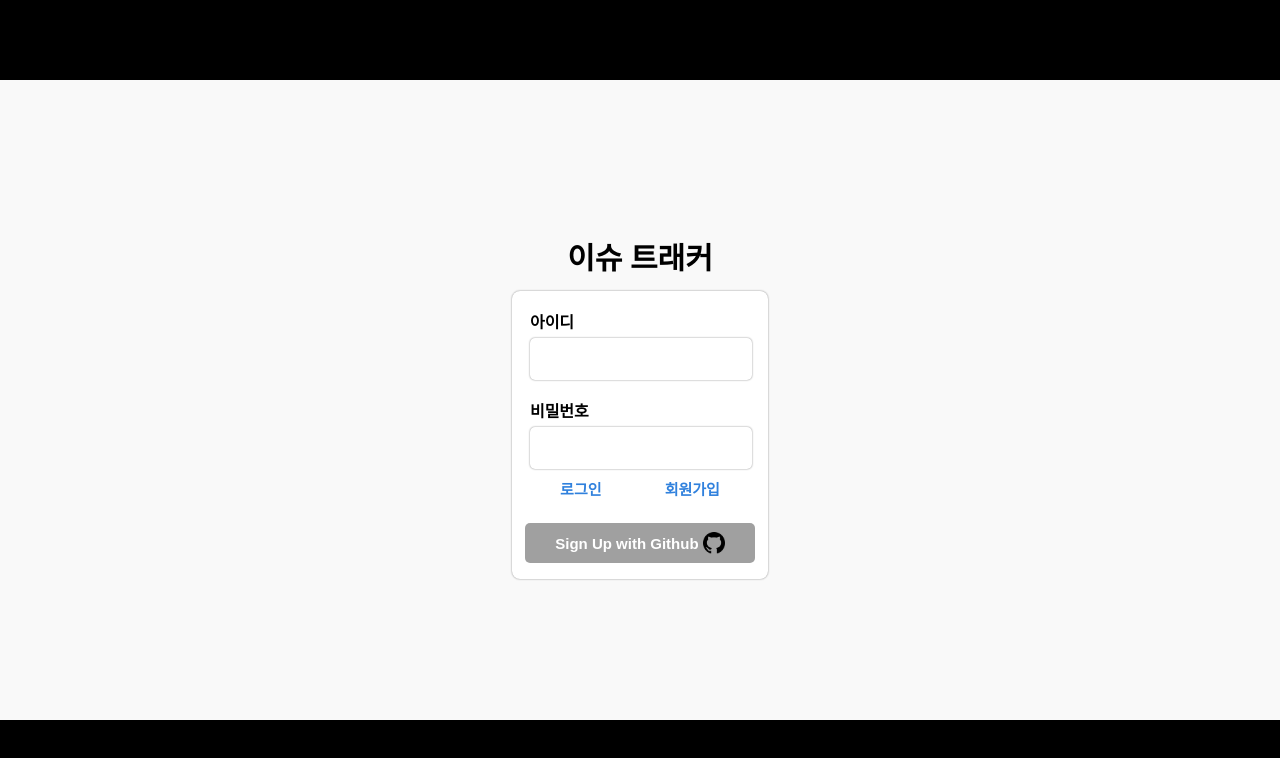
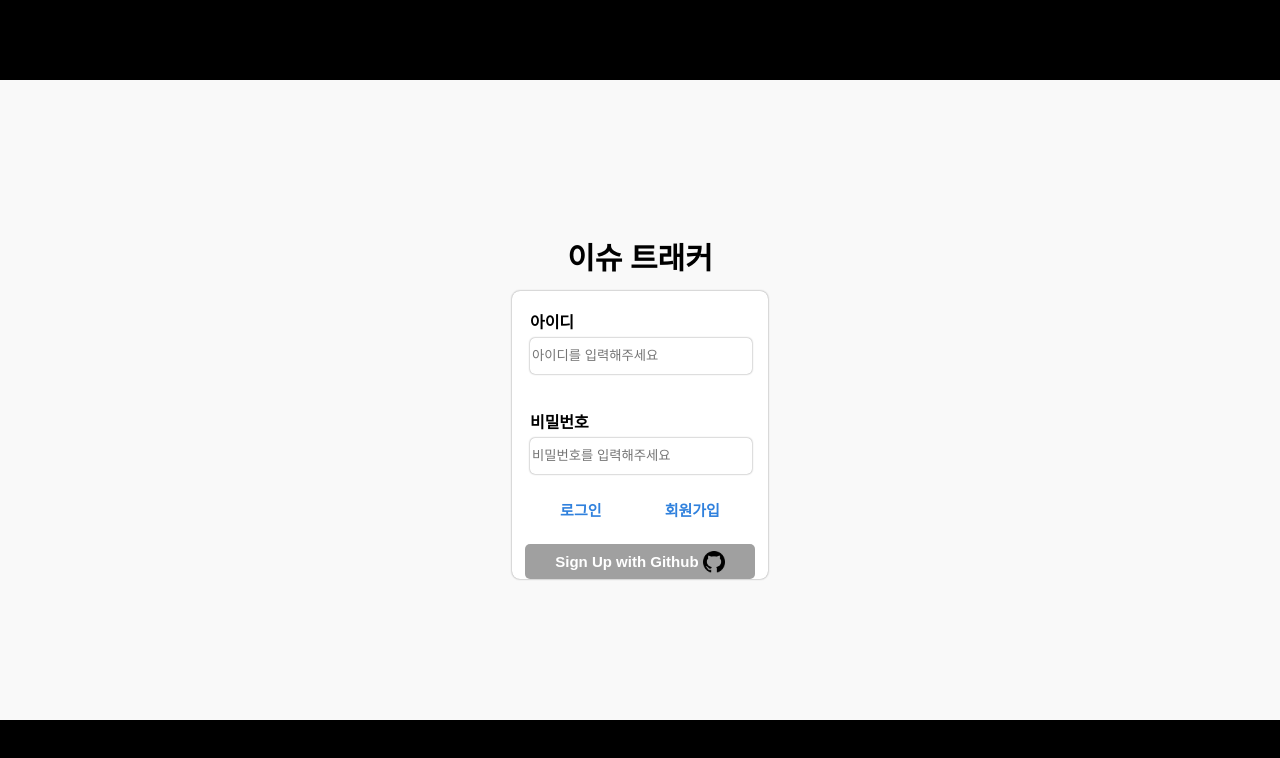
Before and after one commit to boostcamp-2020/IssueTracker-30, a React app in the folder client/: page / in a window 1280 px wide. Shown: the top 758 px of the page. Built offline with nearby package versions, Linux system fonts and the light colour scheme.

Commit message:
FEAT: ID, PW 글자수 verification 추가
- 단순하게 입력 글자수 판단해 input 아래에 alert 문구 표시

TODO:
- Styling
- 좀더 정교한 verification

```diff
--- a/client/src/login-form.jsx
+++ b/client/src/login-form.jsx
@@ -1,4 +1,4 @@
-import React from "react";
+import React, { useState, useEffect } from "react";
 import styled from "styled-components";
 
 const StyledLoginForm = styled.div`
@@ -9,13 +9,13 @@ const StyledLoginForm = styled.div`
     box-shadow: 0px 0px 2px 0px gray;
     border-radius: 8px;
     background-color: white;
-`
+`;
 
 const StyledParagraph = styled.p`
     width: 86%;
     margin: 7% 7% 0 7%;
     font-weight: bold;
-`
+`;
 
 const StyledInput = styled.input`
     width: 85%;
@@ -29,11 +29,11 @@ const StyledInput = styled.input`
         cursor: pointer;
         background-color: #f5f5f5;
     }
-`
+`;
 
 const StyledSignInAndUpDiv = styled.div`
     text-align: center;
-`
+`;
 
 const StyledSignInAndUpButton = styled.button`
     margin: 3% 10% 0 10%;
@@ -47,10 +47,10 @@ const StyledSignInAndUpButton = styled.button`
         cursor: pointer;
         color: #3676be;
     }
-`
+`;
 
-const GithubLoginButtonBGBefore = 'rgb(160, 160, 160)';
-const GithubLoginButtonBGAfter = 'rgb(130, 130, 130)';
+const GithubLoginButtonBGBefore = "rgb(160, 160, 160)";
+const GithubLoginButtonBGAfter = "rgb(130, 130, 130)";
 
 const StyledGithubLoginButton = styled.button`
     display: flex;
@@ -70,20 +70,83 @@ const StyledGithubLoginButton = styled.button`
         cursor: pointer;
         background-color: ${GithubLoginButtonBGAfter};
     }
-`
+`;
 
 const StyledImage = styled.img`
     width: 10%;
     margin-left: 2%;
-`
+`;
+
+const VerifyId = styled.div`
+    height: 20px;
+
+    font-size: 1em;
+    color: red;
+    text-align: center;
+`;
+
+const VerifyPw = styled.div`
+    height: 20px;
+
+    font-size: 1em;
+    color: red;
+    text-align: center;
+`;
 
 const LoginForm = () => {
+    const [userId, setUserId] = useState("");
+    const [userPw, setUserPw] = useState("");
+    const [verifyIdAlert, setVerifyIdAlert] = useState("");
+    const [verifyPwAlert, setVerifyPwAlert] = useState("");
+
+    const checkUserId = (e) => {
+        e.preventDefault();
+        let {
+            target: { value: id },
+        } = e;
+        const regUserId = /[\w._-]+/;
+        if (regUserId.test(id) && id.length <= 16) {
+            setVerifyIdAlert("");
+            setUserId(id);
+        }
+        if (id.length > 16 || id.length <= 6) {
+            setVerifyIdAlert("id 는 6자 이상 16자 이하 입니다.");
+        }
+    };
+
+    const checkUserPw = (e) => {
+        e.preventDefault();
+        let {
+            target: { value: pw },
+        } = e;
+        const regUserPw = /[\w._\-@!+]+/;
+        if (regUserPw.test(pw) && pw.length <= 12) {
+            setVerifyPwAlert("");
+            setUserPw(pw);
+        }
+        if (pw.length > 12 || pw.length <= 6) {
+            setVerifyPwAlert("pw 는 6자 이상 12자 이하 입니다.");
+        }
+    };
+
     return (
         <StyledLoginForm>
             <StyledParagraph>아이디</StyledParagraph>
-          <StyledInput type='text'/>
+            <StyledInput
+                type="text"
+                placeholder="아이디를 입력해주세요"
+                onChange={checkUserId}
+                value={userId}
+            />
+            <VerifyId>{verifyIdAlert}</VerifyId>
             <StyledParagraph>비밀번호</StyledParagraph>
-          <StyledInput type='password'/>
+            <StyledInput
+                type="password"
+                placeholder="비밀번호를 입력해주세요"
+                value={userPw}
+                onChange={checkUserPw}
+            />
+            <VerifyPw>{verifyPwAlert}</VerifyPw>
 
             <StyledSignInAndUpDiv>
                 <StyledSignInAndUpButton>로그인</StyledSignInAndUpButton>
```
Lines whose indentation alone changed are shown as unchanged.
